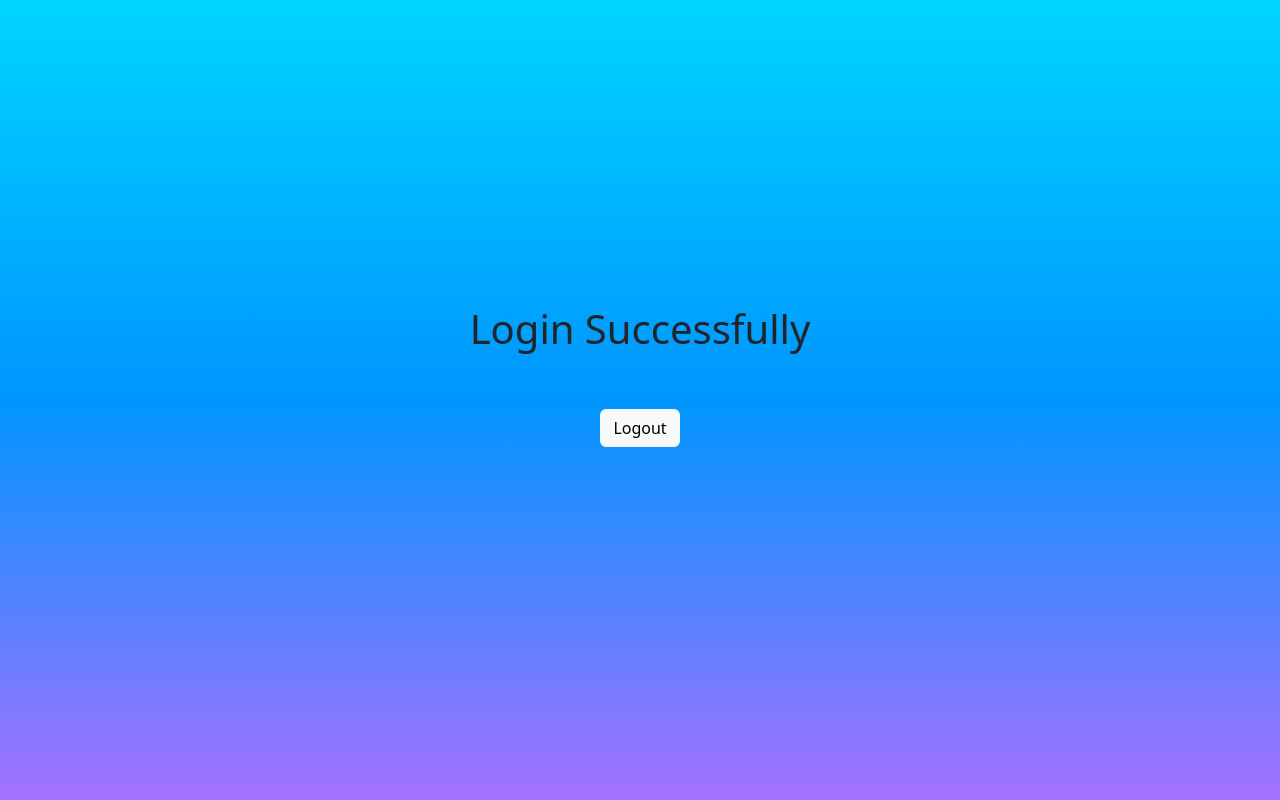
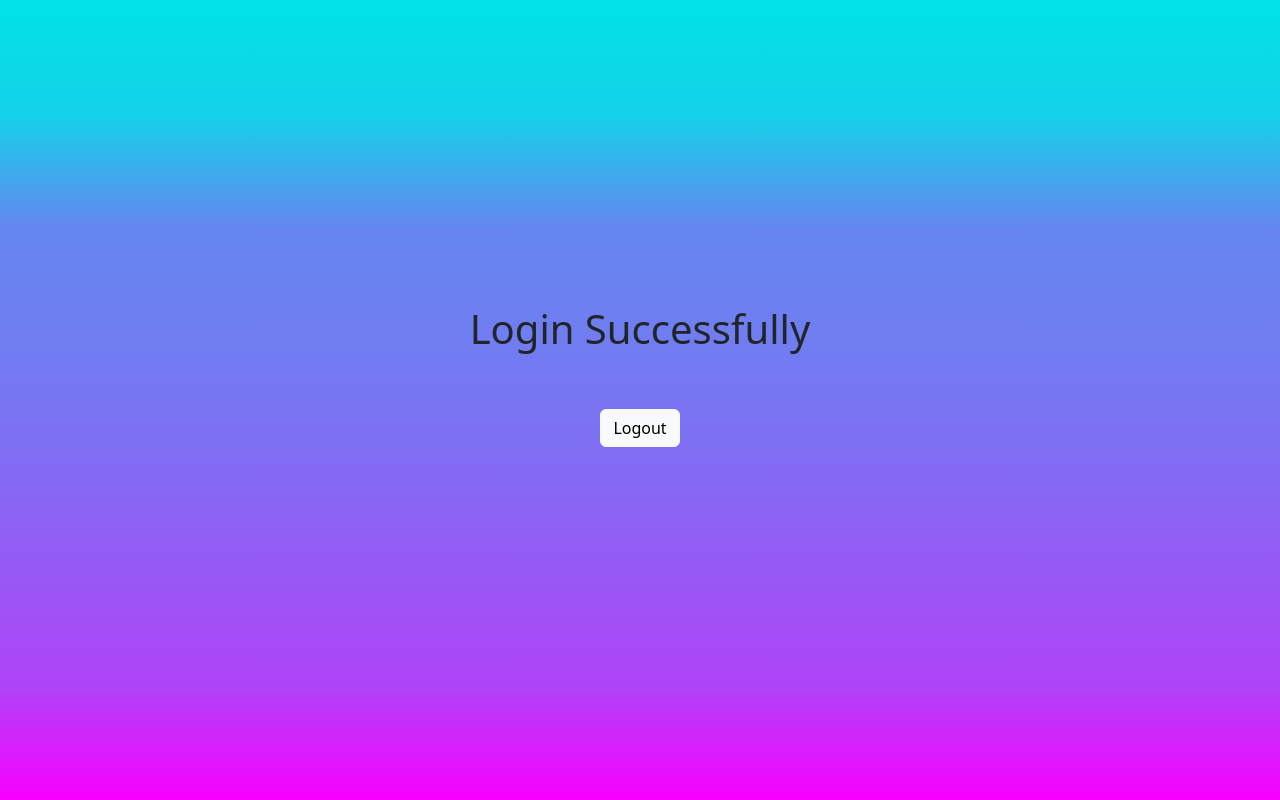
Before and after one commit to Rimzath/MERN-E-Commerce, a React (Vite) app in the folder frontend/: page /home in a window 1280 px wide. Built offline with nearby package versions, Linux system fonts and the light colour scheme.

Commit message:
changed UI

```diff
--- a/frontend/src/components/Home.jsx
+++ b/frontend/src/components/Home.jsx
@@ -5,7 +5,7 @@ const Home = () => {
   return (
     <div
       style={{
-        backgroundImage: "linear-gradient(#00d5ff,#0095ff,rgba(93,0,255,.555))",
+        backgroundImage: "linear-gradient(#00e3e6,#14d1e8,#6686f0,#707df1,#816df3,#9759f5,#ae44f7,#f800ff)",
       }}
       className="d-flex flex-column justify-content-center align-items-center text-center vh-100"
     >
--- a/frontend/src/components/Login.jsx
+++ b/frontend/src/components/Login.jsx
@@ -30,7 +30,7 @@ const Login = () => {
 
     return (
         <div>
-            <div className="d-flex justify-content-center align-items-center text-center vh-100" style= {{backgroundImage : "linear-gradient(#00d5ff,#0095ff,rgba(93,0,255,.555))"}}>
+            <div className="d-flex justify-content-center align-items-center text-center vh-100" style= {{backgroundImage : "linear-gradient(#00e3e6,#14d1e8,#6686f0,#707df1,#816df3,#9759f5,#ae44f7,#f800ff)"}}>
                 <div className="bg-white p-3 rounded" style={{width : '40%'}}>
                     <h2 className='mb-3 text-primary'>Login</h2>
                     <form onSubmit={handleSubmit}>
--- a/frontend/src/components/Register.jsx
+++ b/frontend/src/components/Register.jsx
@@ -32,7 +32,7 @@ const Register = () => {
 
     return (
         <div>
-            <div className="d-flex justify-content-center align-items-center text-center vh-100" style= {{backgroundImage : "linear-gradient(#00d5ff,#0095ff,rgba(93,0,255,.555))"}}>
+            <div className="d-flex justify-content-center align-items-center text-center vh-100" style= {{backgroundImage : "linear-gradient(#00e3e6,#14d1e8,#6686f0,#707df1,#816df3,#9759f5,#ae44f7,#f800ff)"}}>
                 <div className="bg-white p-3 rounded" style={{width : '40%'}}>
                     <h2 className='mb-3 text-primary'>Register</h2>
                     <form onSubmit={handleSubmit}>
```
